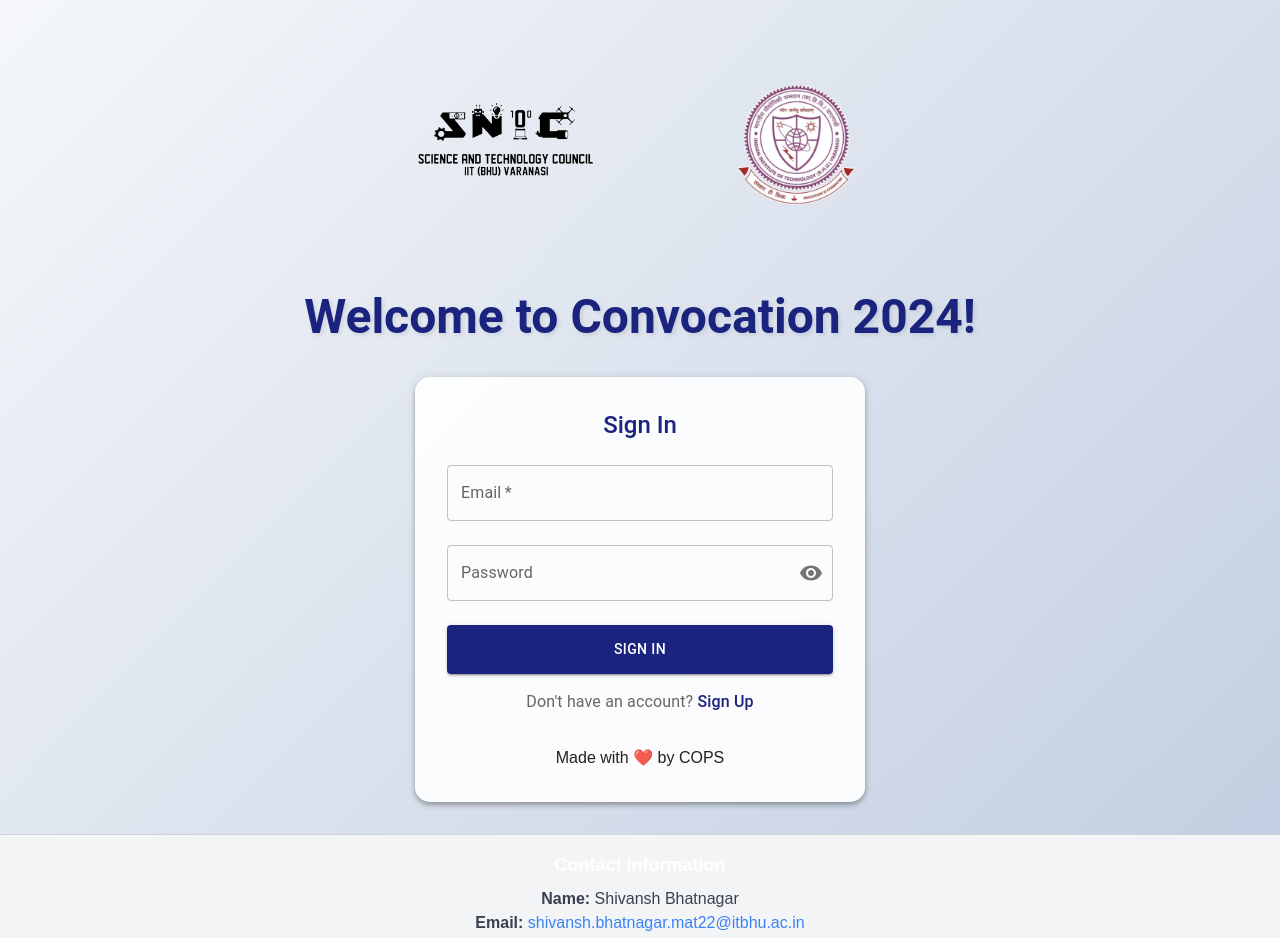
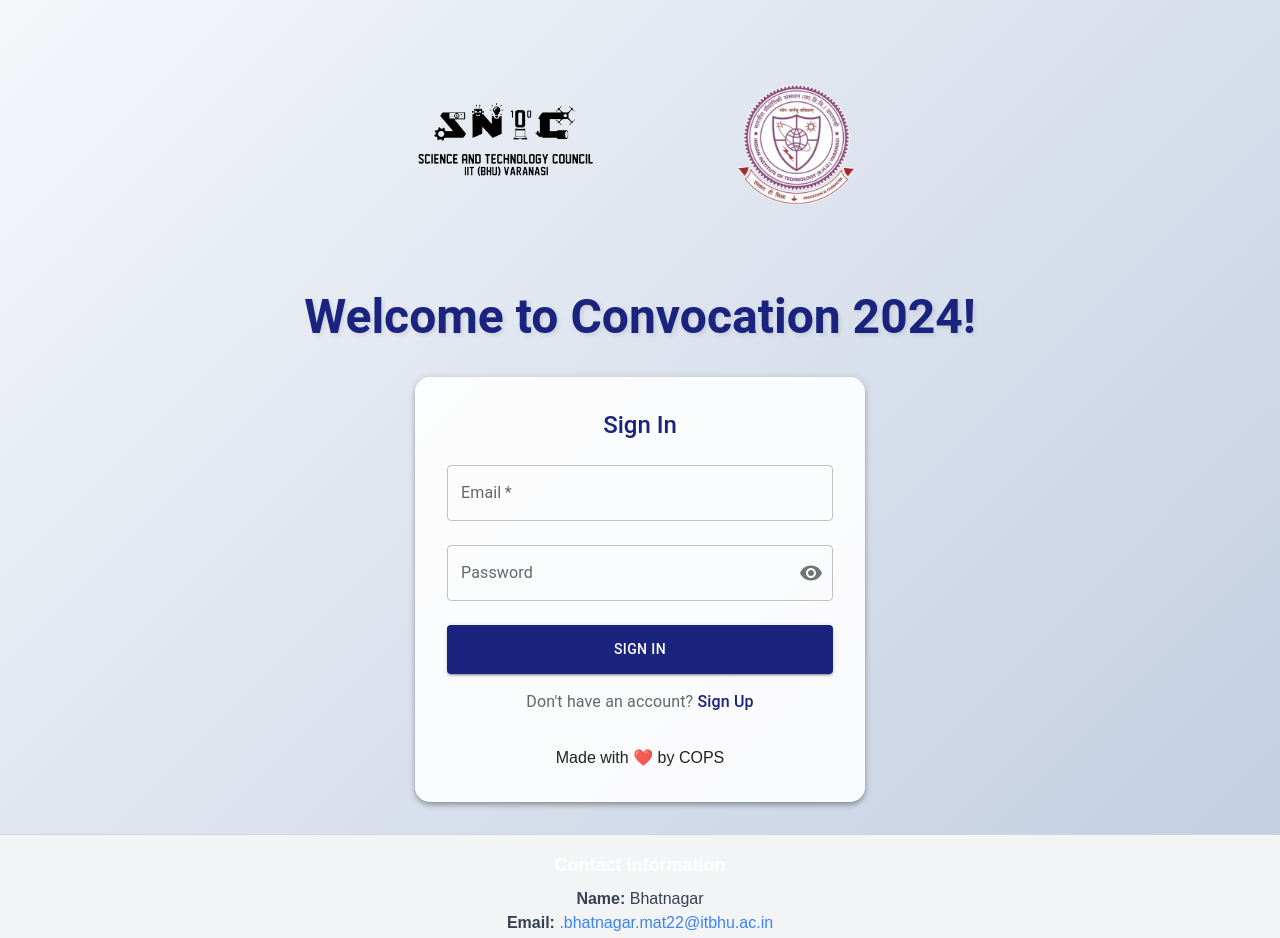
Before and after one commit to COPS-IITBHU/convocation-portal, a Next.js app in the folder frontend/: page / in a window 1280 px wide. Shown: the top 938 px of the page. Built offline with nearby package versions, Linux system fonts and the light colour scheme.

Commit message:
hydration error fix

```diff
--- a/frontend/src/app/layout.tsx
+++ b/frontend/src/app/layout.tsx
@@ -7,6 +7,7 @@
   variable: "--font-geist-sans",
   weight: "100 900",
 });
+
 const geistMono = localFont({
   src: "./fonts/GeistMonoVF.woff",
   variable: "--font-geist-mono",
@@ -25,23 +26,21 @@
 }>) {
   return (
     <html lang="en">
-      <body
-        className={`${geistSans.variable} ${geistMono.variable} antialiased`}
-      >
+      <body className={`${geistSans.variable} ${geistMono.variable} antialiased`}>
         {children}
-      </body>
         <footer className="bg-gray-100 border-t border-gray-300 py-4">
           <div className="container mx-auto text-center">
             <h3 className="text-lg font-semibold mb-2">Contact Information</h3>
-        <p className="text-gray-700"><strong>Name:</strong> Shivansh Bhatnagar</p>
+            <p className="text-gray-700"><strong>Name:</strong> Bhatnagar</p>
             <p className="text-gray-700">
-          <strong>Email:</strong> <a href={`mailto:shivansh.bhatnagar.mat22@itbhu.ac.in`} className="text-blue-500 hover:underline">shivansh.bhatnagar.mat22@itbhu.ac.in</a>
+              <strong>Email:</strong> <a href="mailto:.bhatnagar.mat22@itbhu.ac.in" className="text-blue-500 hover:underline">.bhatnagar.mat22@itbhu.ac.in</a>
             </p>
             <p className="text-gray-700">
-            <strong>Phone:</strong> <a href={`tel:+91-7905368968`} className="text-blue-500 hover:underline">+91-7905368968</a>
+              <strong>Phone:</strong> <a href="tel:+91-7905368968" className="text-blue-500 hover:underline">+91-7905368968</a>
             </p>
           </div>
         </footer>
+      </body>
     </html>
   );
 }
```
Lines whose indentation alone changed are shown as unchanged.
